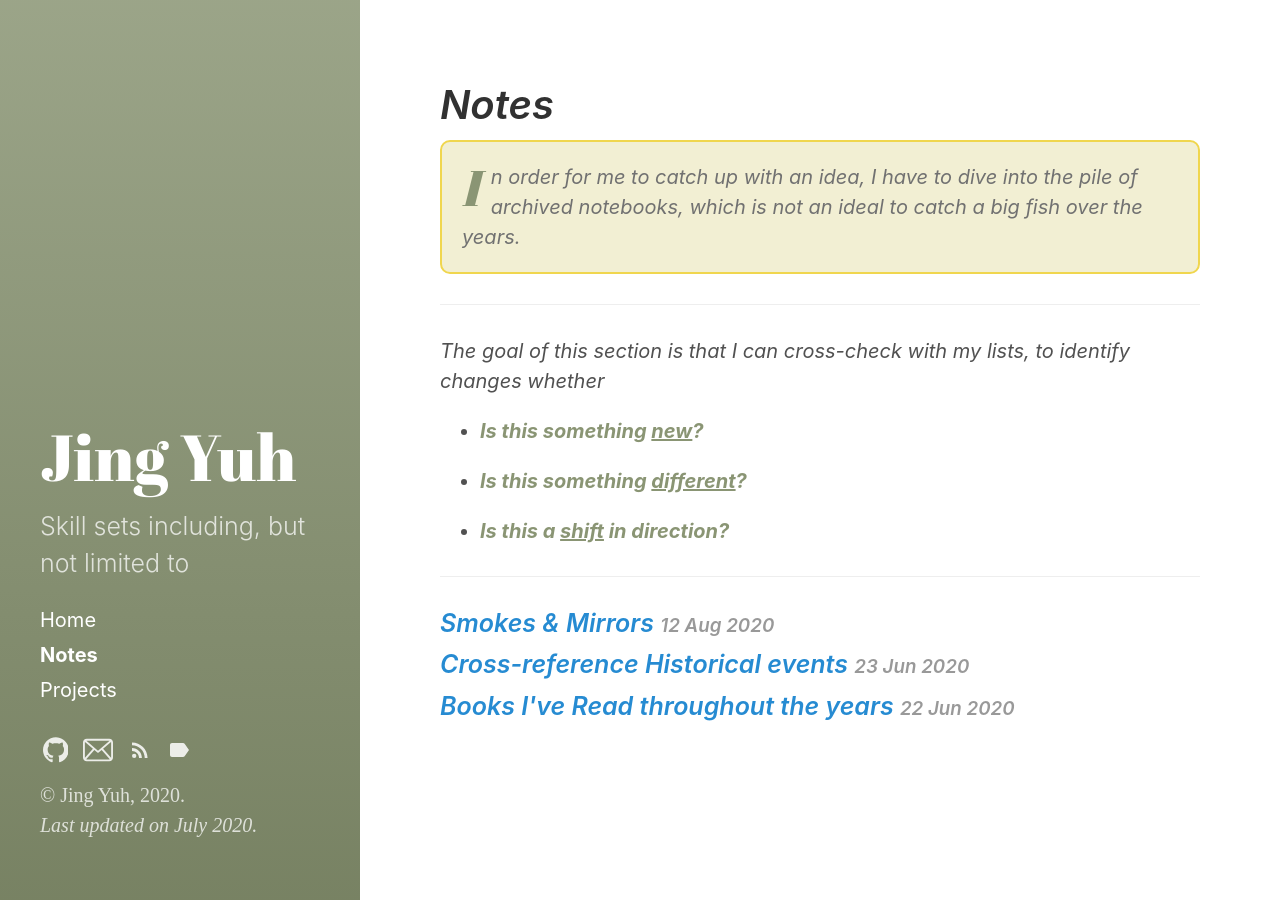
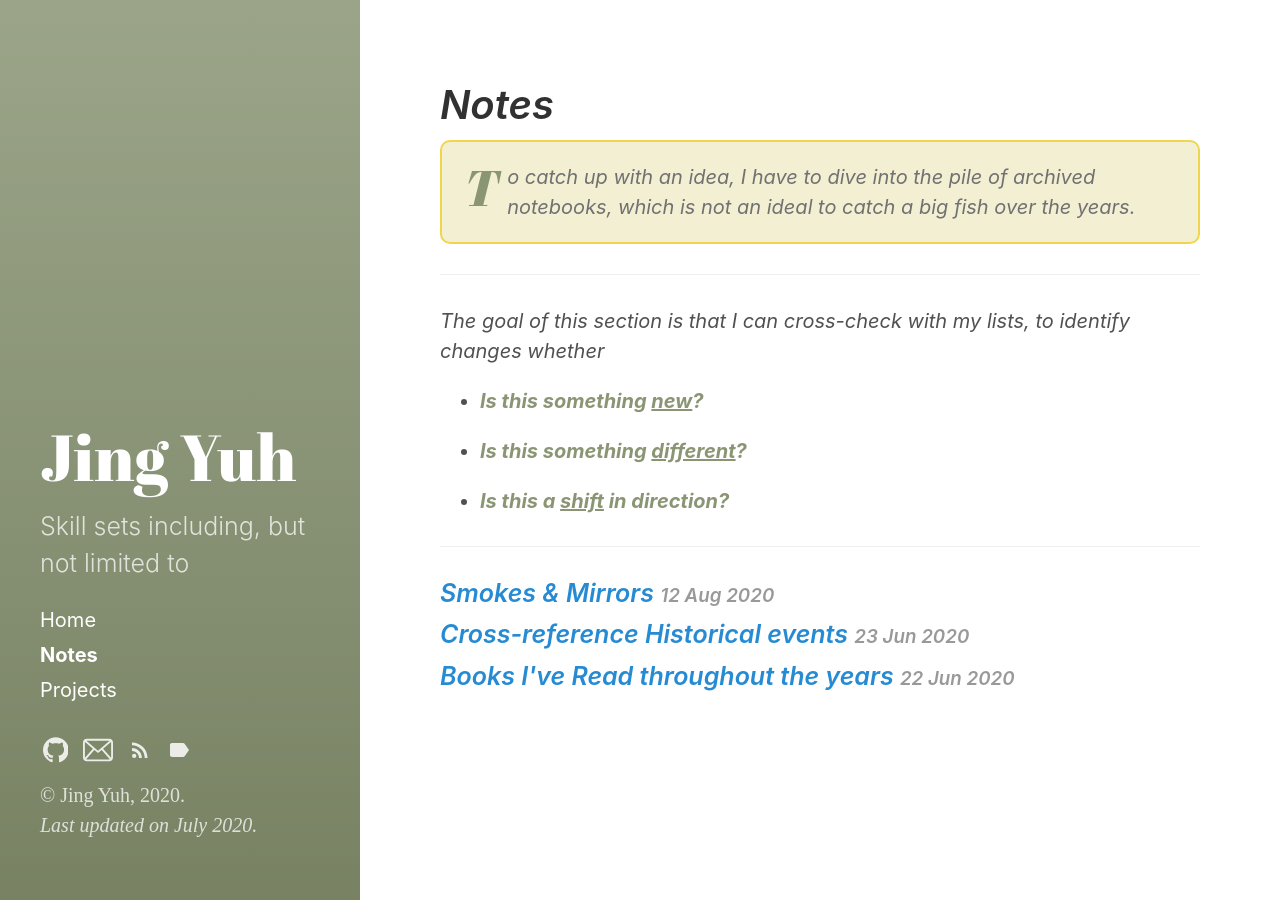
Before and after one commit to jyang123-bit/Website, a Jekyll site: the page built from category/Notes.md, in a window 1280 px wide. Built offline with Jekyll 4.4.1, drawn with Linux system fonts in a browser that asks for light colours.

Commit message:
Update Notes.md

```diff
--- a/category/Notes.md
+++ b/category/Notes.md
@@ -5,7 +5,7 @@
 
 ---
 <p class="message">
-  <span class="padded-dropcap">I</span>n order for me to catch up with an idea, I have to dive into the pile of archived notebooks, which is not an ideal to catch a big fish over the years.
+  <span class="padded-dropcap">T</span>o catch up with an idea, I have to dive into the pile of archived notebooks, which is not an ideal to catch a big fish over the years.
 </p>
 
 ---
```
